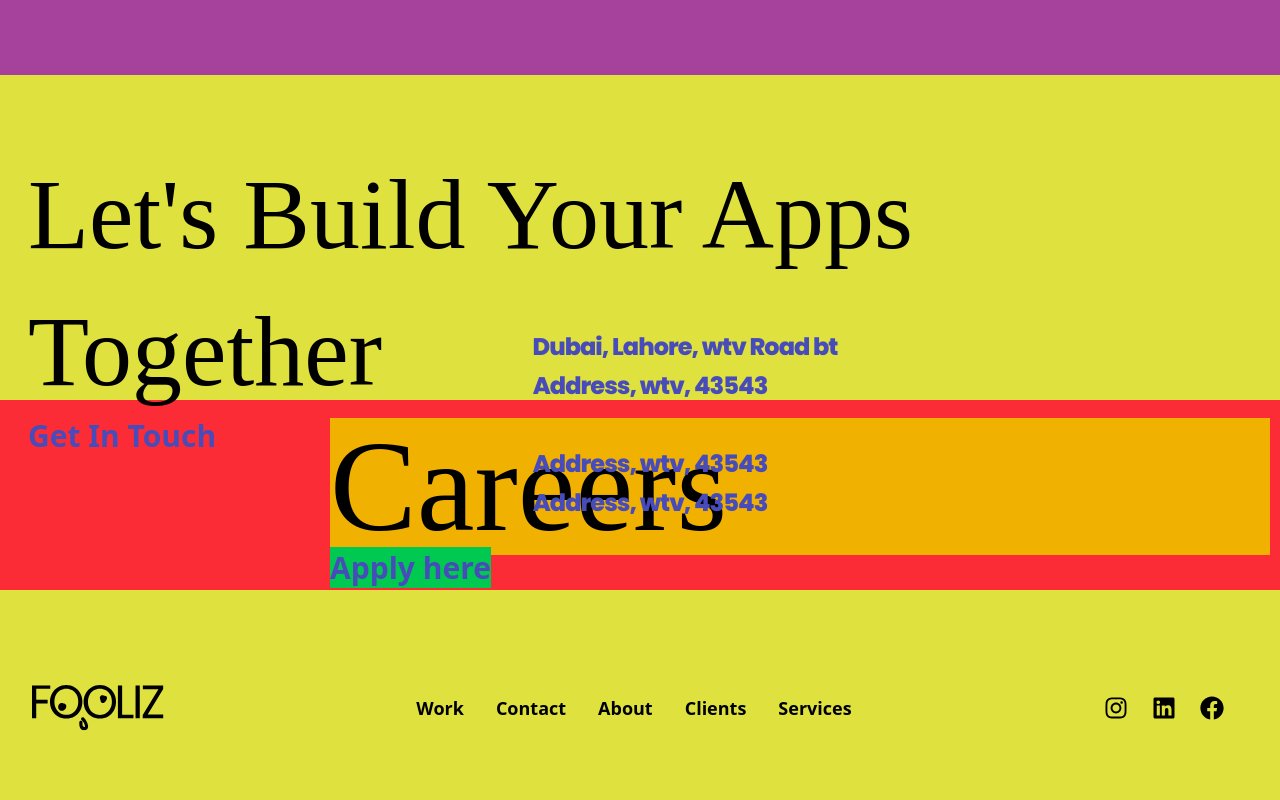
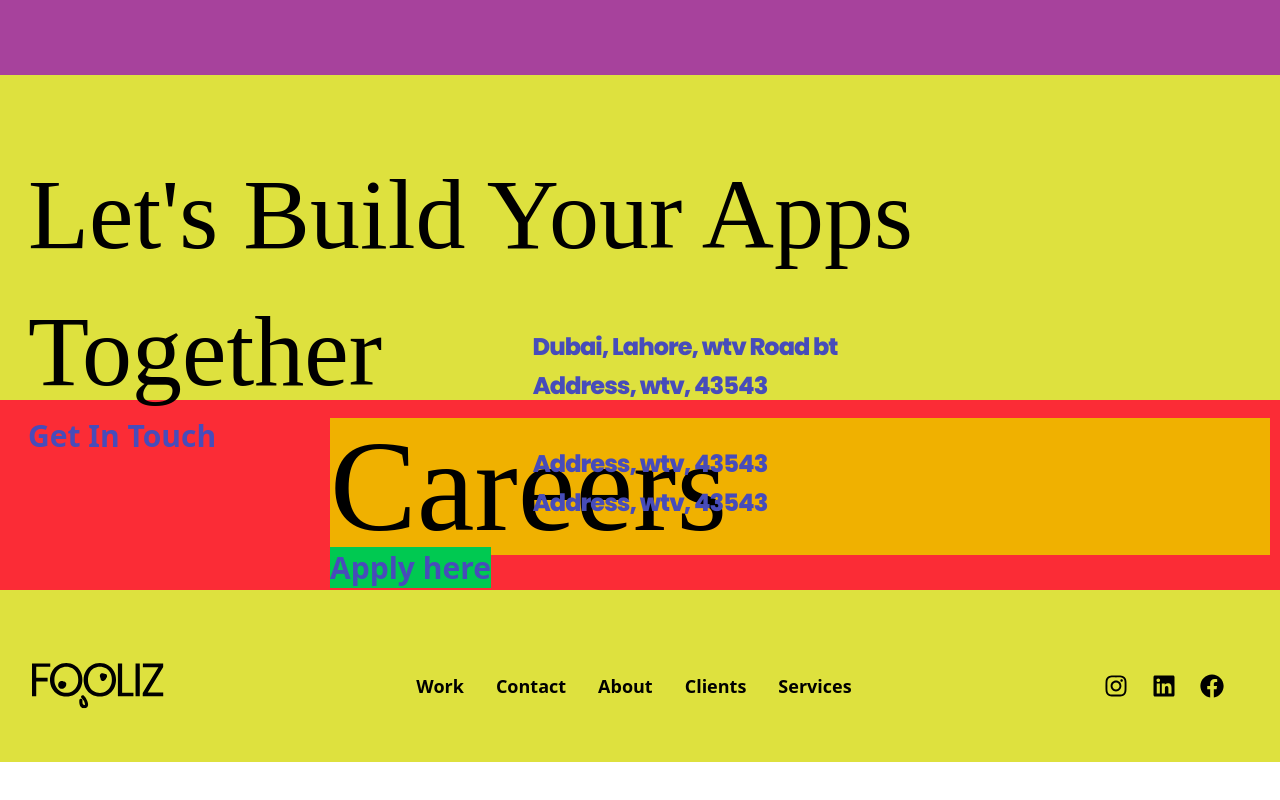
Before and after one commit to ahmadiq01/test, a React (Vite) app: page /subscribe in a window 1280 px wide. Shown: the part 2782-3582 px from the top of the page. After the commit the page ends 3544 px from the top, so only its background shows below. Built offline with nearby package versions, Linux system fonts and the light colour scheme; a web font is replaced by a local one.

Commit message:
Update footer.jsx

```diff
--- a/src/components/footer/footer.jsx
+++ b/src/components/footer/footer.jsx
@@ -58,7 +58,7 @@ const Footer = () => {
   </div>
 
   {/* Bottom Navigation and Social Icons - FIXED LAYOUT WITH RESPONSIVE SIZING */}
-  <div className="flex justify-between items-center px-3 md:px-5 lg:px-8 py-4 md:py-6 lg:py-8">
+  <div className="flex justify-between items-center px-3 md:px-5 lg:px-8 py-4 md:py-6 lg:py-[10px]">
     {/* Left Section: Logo */}
     <div className="text-black text-lg md:text-xl lg:text-2xl font-bold">
       <img
@@ -69,7 +69,7 @@ const Footer = () => {
     </div>
 
     {/* Middle Section: Navigation Links */}
-    <nav className="flex items-center font-bold">
+    <nav className="flex items-center font-bold ">
       <a
         href="/work"
         className="text-black hover:text-gray-600 cursor-pointer text-[10px] md:text-sm lg:text-lg px-1 md:px-2 lg:px-4"
@@ -103,7 +103,7 @@ const Footer = () => {
     </nav>
 
     {/* Right Section: Social Media Icons */}
-    <div className="flex items-center gap-2 md:gap-4 lg:gap-6 mr-1 md:mr-3 lg:mr-6">
+    <div className="flex items-center gap-2 md:gap-4 lg:gap-6 mr-1  md:mr-3 lg:mr-6">
       <FaInstagram className="text-black text-sm md:text-lg lg:text-2xl cursor-pointer" />
       <FaLinkedin className="text-black text-sm md:text-lg lg:text-2xl cursor-pointer" />
       <FaFacebook className="text-black text-sm md:text-lg lg:text-2xl cursor-pointer" />
```
